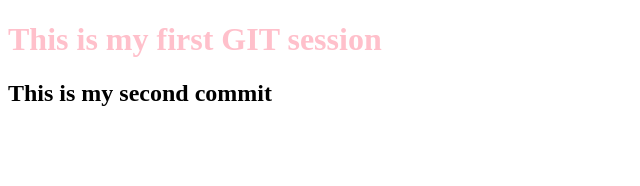
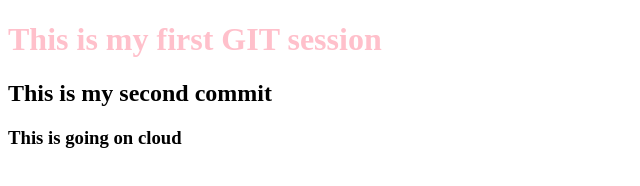
Before and after one commit to reenadangi/webfun, a plain HTML site: page index.html in a window 1280 px wide. Shown: the whole page, without its empty margins (0-640 px from the left). Drawn offline with Linux system fonts and the light colour scheme.

Commit message:
Added to cloud

```diff
--- a/index.html
+++ b/index.html
@@ -10,5 +10,7 @@
 <body>
     <h1>This is my first GIT session</h1>
     <h2>This is my second commit</h2>
+    <h3>This is going on cloud</h3>
 </body>
+
 </html>
```
